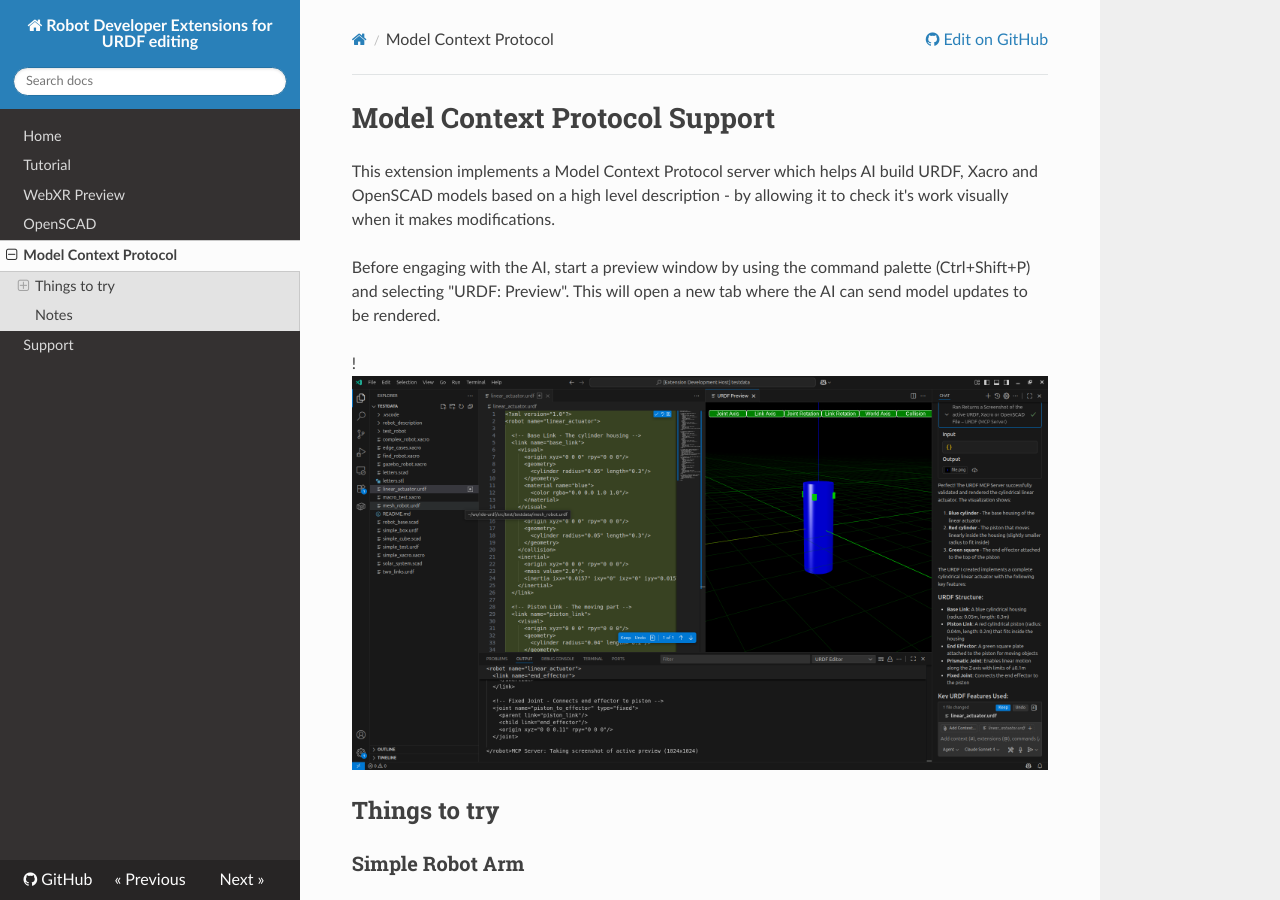
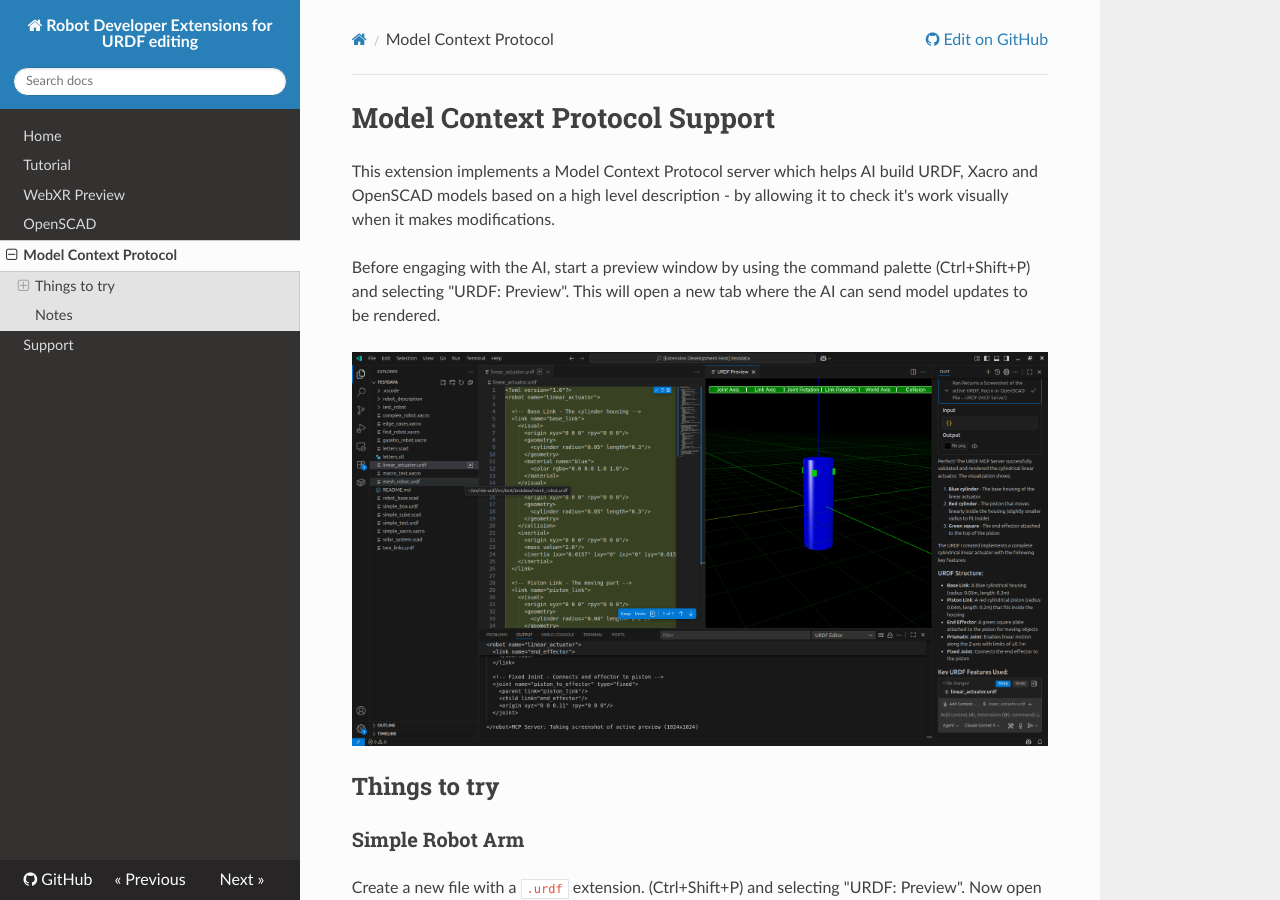
Before and after one commit to Ranch-Hand-Robotics/rde-urdf, an MkDocs documentation site: the page built from docs/mcp.md, in a window 1280 px wide and 900 px high. Built offline with MkDocs 1.6.1, drawn with Linux system fonts in a browser that asks for light colours; nearby versions of some CDN libraries.

Commit message:
typo in mcp.md

```diff
--- a/docs/mcp.md
+++ b/docs/mcp.md
@@ -3,7 +3,7 @@
 
 Before engaging with the AI, start a preview window by using the command palette (Ctrl+Shift+P) and selecting "URDF: Preview". This will open a new tab where the AI can send model updates to be rendered.
 
-!![MCP Server interaciton](./MCP.png)
+![MCP Server interaciton](./MCP.png)
 
 ## Things to try
 
```
